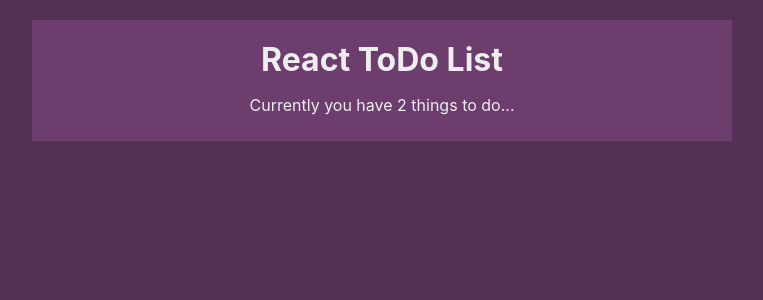
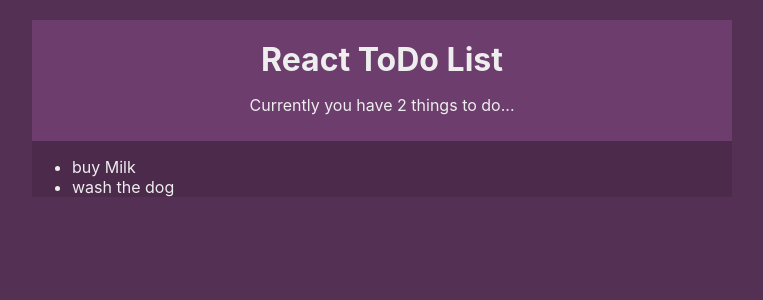
Before and after one commit to lucfercas/ToDoList-React, a React (Create React App) app: page / in a window 1280 px wide. Shown: the top 300 px of the page, without its empty margins (258-1021 px from the left). Built offline with nearby package versions, Linux system fonts and the light colour scheme.

Commit message:
listdisplay function

```diff
--- a/src/App.js
+++ b/src/App.js
@@ -2,12 +2,15 @@
 import Add from "./Add"
 import ListContextProvider from './contexts/ListContext';
 import Navbar from './components/Navbar.';
+import ListDisplay from "./components/ListDisplay";
 
 function App() {
   return (
     <div className="App">
       <ListContextProvider>
         <Navbar />
+        <ListDisplay />
+
 
 
       </ListContextProvider>
--- /dev/null
+++ b/src/components/ItemDetails.jsx
@@ -0,0 +1,16 @@
+import { useContext } from "react";
+import { ListContext } from "../contexts/ListContext";
+
+
+const ItemDetails = ({ item }) => {
+    const { removeTodo } = useContext(ListContext)
+    return (
+
+      <li>
+        <div className="title">{item.title}</div>
+      </li>
+    )
+
+}
+
+export default ItemDetails;
--- /dev/null
+++ b/src/components/ListDisplay.jsx
@@ -0,0 +1,18 @@
+import { useContext } from "react";
+import { ListContext } from "../contexts/ListContext";
+import  ItemDetails  from "./ItemDetails"
+
+const ListDisplay = () => {
+    const { items } = useContext(ListContext)
+    return items.length? (
+        <div className = "book-list">
+            <ul>
+               { items.map(item => {
+                 return ( <ItemDetails item={item} key={item.id} /> );
+               })}
+            </ul>
+        </div>
+    ): (<div className="empty">No oustanding task!</div>)
+}
+
+export default ListDisplay;
```
